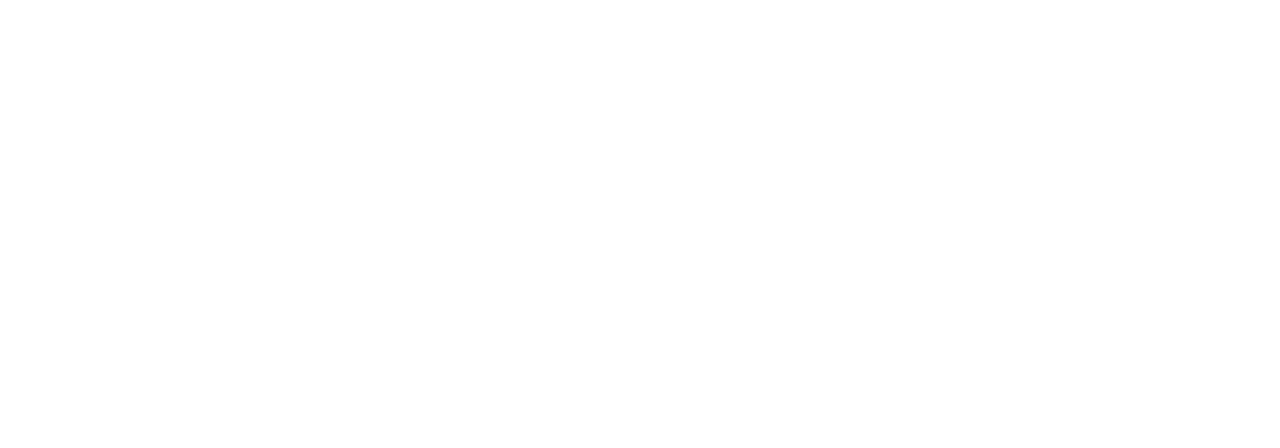
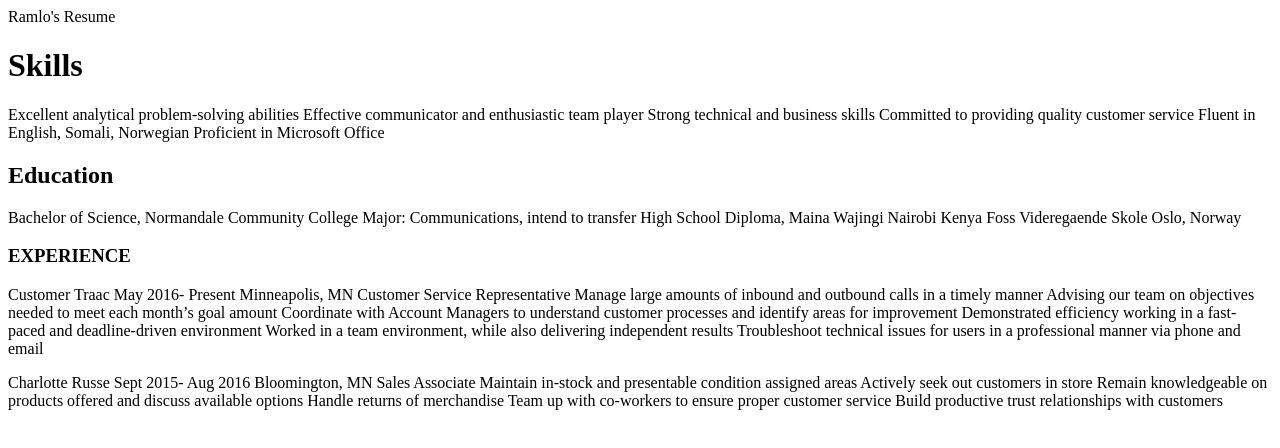
Before and after one commit to ramlomohamedd/ramlo.github.io, a plain HTML site: page index.html in a window 1280 px wide. Drawn offline with Linux system fonts and the light colour scheme.

Commit message:
added resume

```diff
--- a/index.html
+++ b/index.html
@@ -1,10 +1,53 @@
 <!DOCTYPE html>
 <html>
 <head>
-  <title>hello</title>
-</head>
+  <header> Ramlo's Resume </header>
+ </head>
 
 <body>
-</body>
+  <h1> Skills </h1>
+  <p>
+    Excellent analytical problem-solving abilities
+Effective communicator and enthusiastic team player
+Strong technical and business skills
+Committed to providing quality customer service
+Fluent in English, Somali, Norwegian
+Proficient in Microsoft  Office
+</p>
+  <h2> Education </h2>
+  <p>
+    Bachelor of Science, Normandale Community College
+Major:  Communications, intend to transfer
+High School Diploma, Maina Wajingi
+Nairobi Kenya
+Foss Videregaende Skole
+Oslo, Norway
+
+  </p>
+  <h3> EXPERIENCE </h3>
+  <p>
+    Customer Traac
+May 2016- Present  		   Minneapolis, MN
+Customer Service Representative
+Manage large amounts of inbound and outbound calls in a timely manner
+Advising our team on objectives needed to meet each month’s goal amount
+Coordinate with Account Managers to understand customer processes and identify areas for improvement
+Demonstrated efficiency working in a fast-paced and deadline-driven environment
+Worked in a team environment, while also delivering independent results
+Troubleshoot technical issues for users in a professional manner via phone and email
+
+  </p>
+  <p>
+    Charlotte Russe
+Sept 2015- Aug 2016										     Bloomington, MN
+Sales Associate
+Maintain in-stock and presentable condition assigned areas
+Actively seek out customers in store
+Remain knowledgeable on products offered and discuss available options
+Handle returns of merchandise
+Team up with co-workers to ensure proper customer service
+Build productive trust relationships with customers
+</p>
+    </body>
 
 </html>
```
